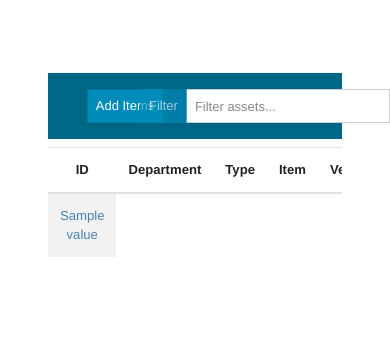
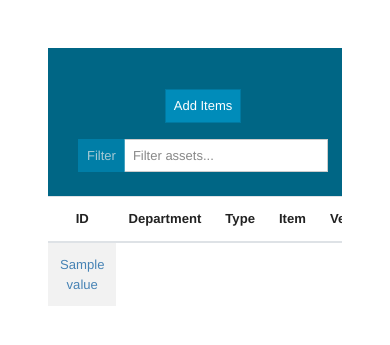
Before and after one commit to Kazbags/kit, a Python web app: template templates/index.html in a window 390 px wide. Shown: the part 76-421 px from the top of the page. Run offline with Jinja, Linux system fonts and the light colour scheme; the template is opened without the code that fills it: most values are stand-ins (such as "Sample title", 1, 10 or a date in 2020); some libraries are stand-ins or nearby versions.

Commit message:
pushing to heroku

```diff
--- a/static/styles.css
+++ b/static/styles.css
@@ -108,11 +108,10 @@ main .form-image
         width: 600px;
     }
     .col {
-        display: block;
+        display: inline-block;
     }
     .row {
-      .col {
-          display: block;
+          display: inline-block;
     }
 }
 .table table-striped
```
